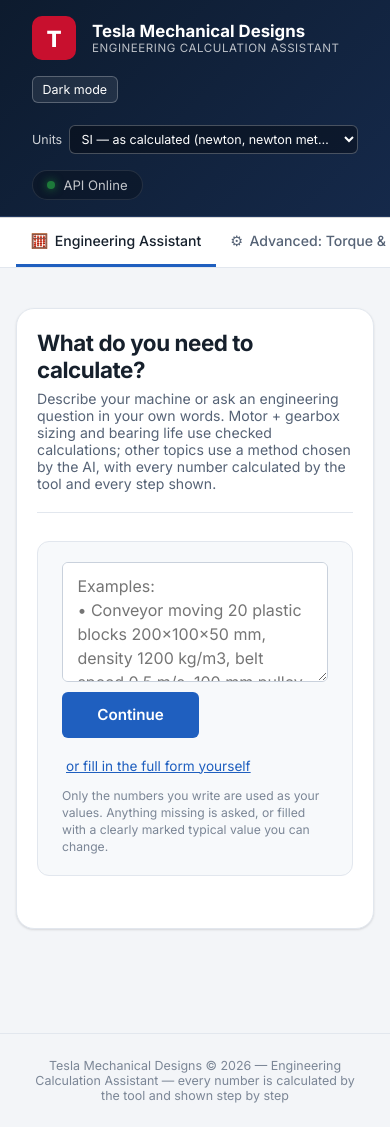
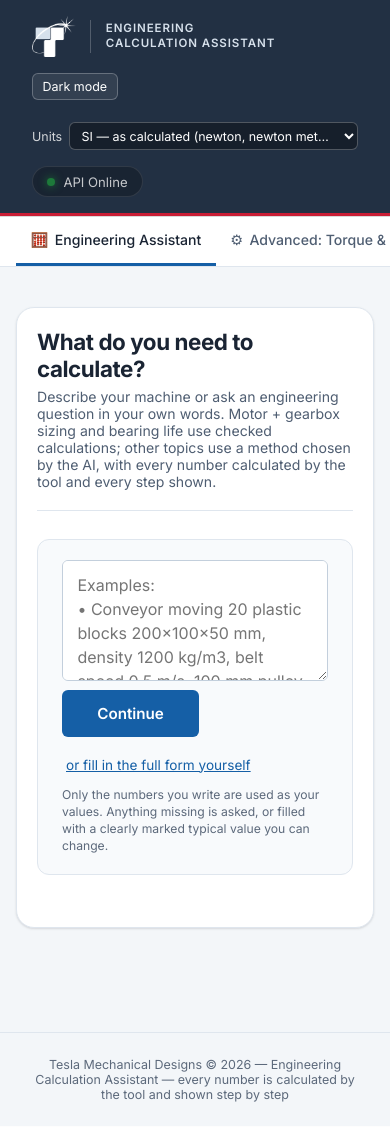
Before and after one commit to intilligentidiot/Engineering-Component-Selection---Design-Assistant, a FastAPI app: page / in a window 390 px wide. After the commit the page ends 1102 px from the top, so only its background shows below. Run offline with FastAPI, Linux system fonts and the light colour scheme.

Commit message:
TMD brand logo, favicon and palette; fix unreadable dropdowns and low-contrast text
- Header uses the supplied reversed TMD logo (symbol only on phones), favicon from the brand symbol
- Printed report header carries the primary logo
- Colours from the brand kit: Graphite Navy, Signal Red, Ice Blue, Mist, Cobalt
- Dropdown option lists readable in both themes (Units list was white on white)
- Dark theme moved to the brand navy family; hint text, links, red/green status
  and blue labels lifted to WCAG AA contrast on every screen checked

Not deployed.

Co-Authored-By: Claude Opus 5.5 <noreply@anthropic.com>

```diff
--- a/static/css/theme.css
+++ b/static/css/theme.css
@@ -1,18 +1,24 @@
 /* ===================================================
    Engineering Calculation Assistant — theme layer
    Loaded after style.css. Two themes on <html data-theme="light|dark">:
-   light (default) and dark. Calm engineering blue for actions; the brand
-   red stays on the logo mark only; red otherwise means a real problem.
+   light (default) and dark. Colours follow the TMD brand kit: Graphite Navy
+   #223043 and Signal Red #C91D35 (core), Ice Blue #D6E0EB, Mist #F3F6F9 and
+   Cobalt #155FA6 (UI accent). Red appears in the logo; elsewhere it means a
+   real problem.
    =================================================== */
 
 :root {
-    --primary: #1f5fbf;
-    --primary-hover: #184e9e;
-    --primary-soft: rgba(31, 95, 191, 0.10);
-    --primary-ring: rgba(31, 95, 191, 0.22);
-    --brand: #c8102e;
-    --header-bg: linear-gradient(135deg, #0d1b2e, #15294a);
-    --header-line: #22385e;
+    --navy: #223043;
+    --ice: #d6e0eb;
+    --mist: #f3f6f9;
+    --primary: #155fa6;
+    --primary-hover: #104b85;
+    --primary-soft: rgba(21, 95, 166, 0.09);
+    --primary-ring: rgba(21, 95, 166, 0.22);
+    --brand: #c91d35;
+    --link: #155fa6;
+    --header-bg: #223043;
+    --header-line: #2f4058;
     --shadow: 0 1px 2px rgba(16, 24, 40, 0.06), 0 1px 3px rgba(16, 24, 40, 0.08);
     --suggest: #6b46c1;
     --suggest-soft: rgba(107, 70, 193, 0.08);
@@ -21,31 +27,51 @@
 
 /* ── Light theme: the existing colour names re-pointed at light values ── */
 :root[data-theme="light"] {
-    --dark-950: #f3f5f8;   /* page */
+    --dark-950: #f3f6f9;   /* page (Mist) */
     --dark-900: #ffffff;   /* tab bar */
     --dark-800: #ffffff;   /* panels */
-    --dark-700: #f7f9fb;   /* inputs, cards */
-    --dark-600: #e2e7ee;   /* borders */
-    --dark-500: #c9d1dc;   /* stronger borders */
-    --silver-100: #16202c; /* main text */
-    --silver-200: #2a3644;
-    --silver-400: #566376;
-    --silver-600: #7b8696;
+    --dark-700: #f8fafc;   /* inputs, cards */
+    --dark-600: #dfe6ee;   /* borders */
+    --dark-500: #c3cfdc;   /* stronger borders */
+    --silver-100: #1a2433; /* main text (Graphite Navy family) */
+    --silver-200: #2b3a50;
+    --silver-400: #4f5e72;
+    --silver-600: #5c697b;
     --green-400: #1d7a3a;
     --green-dim: rgba(29, 122, 58, 0.10);
     --amber-400: #9a5b00;
-    --blue-400: #1f5fbf;
-    --blue-dim: rgba(31, 95, 191, 0.09);
+    --blue-400: #155fa6;
+    --blue-dim: rgba(21, 95, 166, 0.09);
     --red-500: #c62828;
     --red-glow: rgba(198, 40, 40, 0.18);
     --suggest: #6b46c1;
     color-scheme: light;
 }
 :root[data-theme="dark"] {
-    --primary: #4f8be6;
-    --primary-hover: #6a9ef0;
-    --primary-soft: rgba(79, 139, 230, 0.14);
-    --primary-ring: rgba(79, 139, 230, 0.28);
+    /* Brand navy family instead of neutral black */
+    --dark-950: #121a26;   /* page */
+    --dark-900: #172030;   /* tab bar */
+    --dark-800: #1b2536;   /* panels */
+    --dark-700: #212c3f;   /* inputs, cards */
+    --dark-600: #2e3b51;   /* borders */
+    --dark-500: #3e4d66;   /* stronger borders */
+    --silver-100: #edf1f6;
+    --silver-200: #d0d9e4;
+    --silver-400: #a9b6c7;
+    --silver-600: #98a5b8;
+    --green-400: #6cc070;
+    --red-500: #ff6f69;
+    --red-glow: rgba(255, 111, 105, 0.16);
+    --amber-400: #ffc24d;
+    --green-dim: rgba(108, 192, 112, 0.13);
+    --blue-400: #9cbde0;   /* Sky, lifted for small text */
+    --blue-dim: rgba(132, 170, 206, 0.14);
+    --primary: #2f6db3;    /* Cobalt, lifted just enough for dark panels; white text stays readable */
+    --primary-hover: #3a7cc4;
+    --link: #84aace;
+    --primary-soft: rgba(132, 170, 206, 0.14);
+    --primary-ring: rgba(132, 170, 206, 0.30);
+    --header-bg: #1a2535;
     --shadow: 0 8px 30px rgba(0, 0, 0, 0.35);
     --suggest: #b39ddb;
     --suggest-soft: rgba(179, 157, 219, 0.10);
@@ -53,10 +79,22 @@
     color-scheme: dark;
 }
 
-/* ── Header: calm navy, brand red only on the logo mark ── */
-.site-header { background: var(--header-bg); border-bottom: 1px solid var(--header-line); box-shadow: 0 1px 0 rgba(0,0,0,0.15); }
-.logo-mark { background: var(--brand); border-color: var(--brand); }
-.logo-secondary { color: rgba(255, 255, 255, 0.72); }
+/* ── Header: Graphite Navy with the supplied light (reversed) logo ── */
+.site-header { background: var(--header-bg); border-bottom: 3px solid var(--brand); box-shadow: 0 1px 0 rgba(0,0,0,0.15); }
+.logo { gap: 0.9rem; }
+.logo-img { width: 190px; height: auto; display: block; }   /* brand minimum: 180 px wide */
+.logo-divider { width: 1px; align-self: stretch; margin: 4px 0; background: rgba(255, 255, 255, 0.22); }
+.logo-secondary { color: var(--ice); font-size: 0.72rem; font-weight: 600; line-height: 1.35; letter-spacing: 0.08em; }
+@media (max-width: 640px) {
+    .logo-img { width: 44px; height: auto; }                /* symbol only on phones */
+}
+
+/* ── Dropdown lists: always dark text on a light list, whatever the theme ──
+   (header selects use white text on navy; their option lists are drawn by the
+   browser on a white sheet, so the options need their own colours) */
+select option, select optgroup { background: #ffffff; color: #1a2433; }
+:root[data-theme="dark"] select option, :root[data-theme="dark"] select optgroup { background: #1f2a3a; color: #e8edf3; }
+.units-pick select option, .units-pick select optgroup { background: #ffffff; color: #1a2433; }
 
 /* ── Actions and focus in engineering blue ── */
 .btn-primary { background: var(--primary); box-shadow: none; }
@@ -68,7 +106,8 @@
 .rank-number.top { background: var(--primary); box-shadow: none; }
 .result-card:hover { border-color: var(--primary); }
 .eff-bar-fill { background: var(--primary); }
-.link-btn { color: var(--primary); }
+.link-btn { color: var(--link); }
+main a { color: var(--link); }
 .sz-ai-box textarea:focus { border-color: var(--primary); }
 
 /* Key numbers: the main answer stands out without looking like an error */
@@ -103,7 +142,6 @@ select.u-sel { font-size: 0.85rem; padding: 0.1rem 0.25rem; border-color: var(--
 :root[data-theme="light"] .sz-stepline { background: #f7f9fb; }
 :root[data-theme="light"] .site-footer { color: var(--silver-600); border-top-color: var(--dark-600); }
 :root[data-theme="light"] .data-status.DISCOVERED { color: #8a5300; }
-:root[data-theme="light"] select.u-sel option, :root[data-theme="light"] .input-row select option { background: #fff; color: var(--silver-100); }
 :root[data-theme="light"] .pj-card { background: #ffffff; }
 :root[data-theme="light"] .pj-card.done .pj-n { background: var(--green-400); color: #fff; }
 
@@ -131,8 +169,8 @@ select.u-sel { font-size: 0.85rem; padding: 0.1rem 0.25rem; border-color: var(--
         --dark-950: #ffffff; --dark-900: #ffffff; --dark-800: #ffffff; --dark-700: #f6f7f9;
         --dark-600: #d9dee5; --dark-500: #c4cbd4;
         --silver-100: #111820; --silver-200: #222c38; --silver-400: #4a5563; --silver-600: #6b7480;
-        --green-400: #1d6b33; --amber-400: #8a5300; --blue-400: #1f5fbf; --red-500: #b42318;
-        --primary: #1f5fbf; --suggest: #5b3aa8; --suggest-line: #b9a6e3; --suggest-soft: #f4f0fb;
+        --green-400: #1d6b33; --amber-400: #8a5300; --blue-400: #155fa6; --red-500: #b42318;
+        --primary: #155fa6; --suggest: #5b3aa8; --suggest-line: #b9a6e3; --suggest-soft: #f4f0fb;
     }
     html, body { background: #fff !important; color: #111820; font-size: 10.5pt; }
     * { animation: none !important; transition: none !important; box-shadow: none !important; }
@@ -156,8 +194,10 @@ select.u-sel { font-size: 0.85rem; padding: 0.1rem 0.25rem; border-color: var(--
     body[data-print="project"] .pj-title { display: none; }   /* already the report title */
 
     /* Report header and closing note */
-    .report-head { display: block; border-bottom: 2px solid #1f5fbf; padding-bottom: 4mm; margin-bottom: 6mm; }
-    .rh-brand { font-size: 9pt; color: #4a5563; letter-spacing: 0.04em; text-transform: uppercase; }
+    .report-head { display: block; border-bottom: 2px solid #223043; padding-bottom: 4mm; margin-bottom: 6mm; }
+    .rh-brand { display: flex; align-items: center; justify-content: space-between; gap: 6mm;
+                font-size: 9pt; color: #223043; letter-spacing: 0.06em; text-transform: uppercase; font-weight: 600; }
+    .rh-logo { height: 14mm; width: auto; }
     .report-head h1 { font-size: 17pt; margin: 2mm 0 1.5mm; color: #111820; }
     .rh-meta { font-size: 9.5pt; color: #4a5563; }
     .rh-label { font-size: 8.5pt; font-weight: 700; color: #4a5563; text-transform: uppercase; margin-top: 3mm; }
@@ -179,5 +219,5 @@ select.u-sel { font-size: 0.85rem; padding: 0.1rem 0.25rem; border-color: var(--
     .input-row input { background: #fff !important; color: #111820 !important; }
     .pj-row { grid-template-columns: 1fr 330px; }
     .result-card-detail { display: grid !important; }
-    a { color: #1f5fbf; text-decoration: none; }
+    a { color: #155fa6; text-decoration: none; }
 }
--- a/templates/index.html
+++ b/templates/index.html
@@ -7,8 +7,11 @@
     <meta name="description" content="Engineering Calculation Assistant by Tesla Mechanical Designs: plain-language engineering questions and machine projects turned into checked calculations with full working, including motor and gearbox selection.">
     <link rel="preconnect" href="https://fonts.googleapis.com">
     <link href="https://fonts.googleapis.com/css2?family=Inter:wght@300;400;500;600;700;800&family=JetBrains+Mono:wght@400;500&display=swap" rel="stylesheet">
+    <link rel="icon" type="image/svg+xml" href="/static/img/favicon.svg">
+    <link rel="icon" type="image/png" sizes="128x128" href="/static/img/favicon-128.png">
+    <link rel="apple-touch-icon" href="/static/img/favicon-128.png">
     <link rel="stylesheet" href="/static/css/style.css?v=9.7">
-    <link rel="stylesheet" href="/static/css/theme.css?v=1.2">
+    <link rel="stylesheet" href="/static/css/theme.css?v=1.4">
     <script>
         // Apply the saved theme before the page draws (light by default)
         (function () {
@@ -24,11 +27,12 @@
     <header class="site-header">
         <div class="header-inner">
             <div class="logo">
-                <div class="logo-mark">T</div>
-                <div class="logo-text">
-                    <span class="logo-primary">Tesla Mechanical Designs</span>
-                    <span class="logo-secondary">Engineering Calculation Assistant</span>
-                </div>
+                <picture>
+                    <source media="(max-width: 640px)" srcset="/static/img/tmd-symbol-light.png">
+                    <img class="logo-img" src="/static/img/tmd-logo-light.png" width="512" height="207" alt="Tesla Mechanical Designs">
+                </picture>
+                <span class="logo-divider" aria-hidden="true"></span>
+                <span class="logo-secondary">Engineering<br>Calculation Assistant</span>
             </div>
             <button type="button" class="theme-toggle" id="theme-toggle" title="Switch between light and dark">Dark mode</button>
             <label class="units-pick">Units
@@ -61,7 +65,7 @@
 
         <!-- Printed report header (only visible when printing) -->
         <div class="report-head" id="report-head">
-            <div class="rh-brand">Tesla Mechanical Designs · Engineering Calculation Assistant</div>
+            <div class="rh-brand"><img class="rh-logo" src="/static/img/tmd-logo-primary.png" alt="Tesla Mechanical Designs"><span>Engineering Calculation Assistant</span></div>
             <h1 id="rh-title">Calculation report</h1>
             <div class="rh-meta" id="rh-meta"></div>
             <div class="rh-question" id="rh-question"></div>
```
Also changed, not shown: static/img/favicon-128.png (added), static/img/favicon.svg (added), static/img/tmd-logo-light.png (added), static/img/tmd-logo-primary.png (added), static/img/tmd-symbol-light.png (added).
